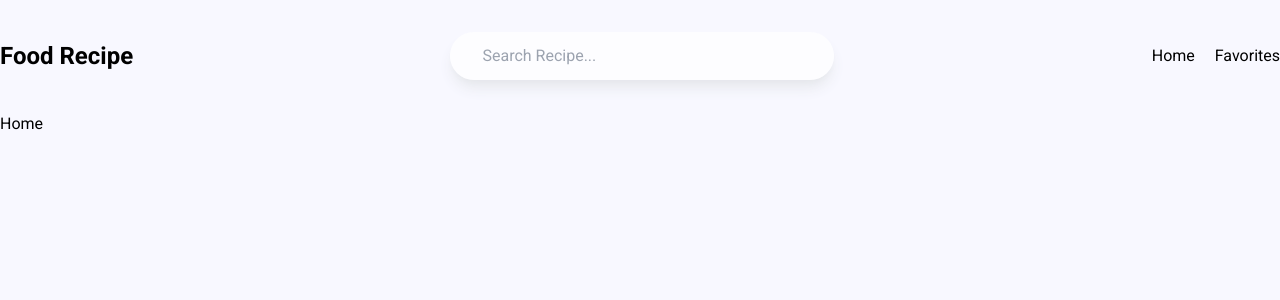
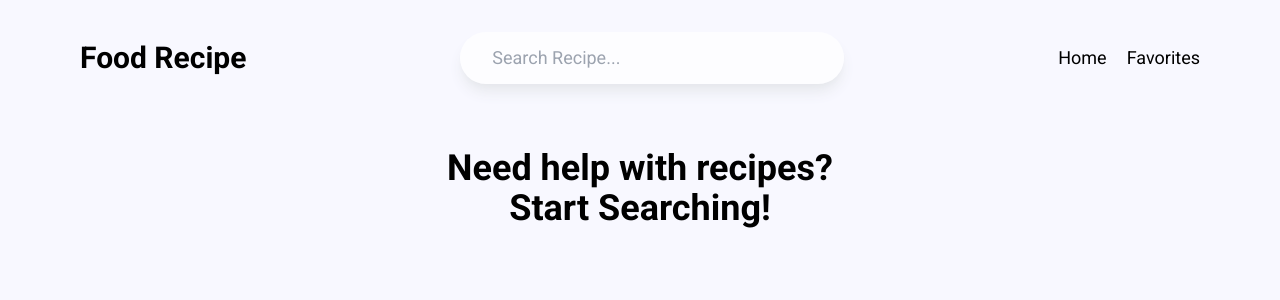
Before and after one commit to tasneem94/react-challenges, a React app in the folder food-recipe-app/: page / in a window 1280 px wide. Shown: the top 300 px of the page. Built offline with nearby package versions, Linux system fonts and the light colour scheme; the HTML template or start-up script is replaced by a standard one; a web font is replaced by a local one.

Commit message:
second-commit

```diff
--- a/food-recipe-app/src/App.jsx
+++ b/food-recipe-app/src/App.jsx
@@ -7,7 +7,7 @@ import Details from "./pages/Details";
 
 function App() {
   return (
-    <div>
+    <div className="px-10 lg:px-20 lg:text-lg">
       <Navbar />
       <Routes>
         <Route path="/" element={<Home />} />
--- a/food-recipe-app/src/components/Navbar.jsx
+++ b/food-recipe-app/src/components/Navbar.jsx
@@ -1,16 +1,22 @@
+import { useContext } from "react";
 import { NavLink } from "react-router-dom";
+import GlobalContext from "../context/globalContext";
 const Navbar = () => {
+  const { searchParam, setSearchParam, handleSubmit } =
+    useContext(GlobalContext);
   return (
     <nav className="flex justify-between items-center py-8 container mx-auto flex-col lg:flex-row gap-5 lg:gap-0">
-      <div className="text-2xl font-semibold">
+      <div className="text-2xl lg:text-3xl font-semibold">
         <NavLink to={"/"} className="text-black cursor-pointer">
           Food Recipe
         </NavLink>
       </div>
-      <form action="">
+      <form onSubmit={handleSubmit}>
         <input
           type="text"
           name="search"
+          value={searchParam}
+          onChange={(e) => setSearchParam(e.target.value)}
           placeholder="Search Recipe..."
           className="bg-white/75 px-8 py-3 rounded-full outline-none lg:w-96 shadow-lg shadow-gray-200 focus:shadow-gray-300"
         />
--- /dev/null
+++ b/food-recipe-app/src/components/RecipeList.jsx
@@ -0,0 +1,5 @@
+const RecipeList = ({ item }) => {
+  return <div>item</div>;
+};
+
+export default RecipeList;
--- /dev/null
+++ b/food-recipe-app/src/context/GlobalContext.jsx
@@ -0,0 +1,56 @@
+import { Children, createContext, useState } from "react";
+
+const GlobalContext = createContext(null);
+
+export const GlobalState = ({ children }) => {
+  const [searchParam, setSearchParam] = useState("");
+  const [submitted, setSubmitted] = useState(false);
+  const [loading, setLoading] = useState(false);
+  const [error, setError] = useState(null);
+  const [recipeList, setRecipeList] = useState([]);
+
+  const handleSubmit = async (event) => {
+    event.preventDefault();
+    if (searchParam.trim() !== "") setSubmitted(true);
+
+    try {
+      const response = await fetch(
+        `https://forkify-api.herokuapp.com/api/v2/recipes?search=${searchParam}`
+      );
+      const data = await response.json();
+      //   console.log(searchParam, data);
+
+      if (data?.data?.recipes) {
+        setRecipeList(data.data.recipes);
+        setLoading(false);
+        // setSearchParam("");
+        setError(null);
+      }
+    } catch (e) {
+      console.log(e);
+      setError(e);
+      setLoading(false);
+      //   setSearchParam("");
+      setRecipeList([]);
+    }
+  };
+  console.log(loading, recipeList);
+
+  return (
+    <GlobalContext.Provider
+      value={{
+        searchParam,
+        setSearchParam,
+        handleSubmit,
+        loading,
+        error,
+        recipeList,
+        submitted,
+      }}
+    >
+      {children}
+    </GlobalContext.Provider>
+  );
+};
+
+export default GlobalContext;
--- a/food-recipe-app/src/main.jsx
+++ b/food-recipe-app/src/main.jsx
@@ -3,11 +3,14 @@ import ReactDOM from "react-dom/client";
 import App from "./App.jsx";
 import "./index.css";
 import { BrowserRouter } from "react-router-dom";
+import { GlobalState } from "./context/globalContext.jsx";
 
 ReactDOM.createRoot(document.getElementById("root")).render(
   <BrowserRouter>
     <React.StrictMode>
-      <App />
+      <GlobalState>
+        <App />
+      </GlobalState>
     </React.StrictMode>
   </BrowserRouter>
 );
--- a/food-recipe-app/src/pages/Home.jsx
+++ b/food-recipe-app/src/pages/Home.jsx
@@ -1,4 +1,32 @@
+import { useContext } from "react";
+import GlobalContext from "../context/globalContext";
+import RecipeList from "../components/RecipeList";
+
 const Home = () => {
-  return <div>Home</div>;
+  const { recipeList, loading, error, searchParam, submitted } =
+    useContext(GlobalContext);
+  if (loading) {
+    return <div>Loading...Please wait.</div>;
+  }
+  if (error) {
+    return <div>Ooops! {error}</div>;
+  }
+  return (
+    <div className="py-8 container mx-auto flex flex-wrap justify-center gap-10">
+      {recipeList && recipeList.length > 0 ? (
+        recipeList.map((item) => <RecipeList item={item} />)
+      ) : submitted ? (
+        <div className="text-xl lg:text-4xl text-center font-bold">
+          No item found.
+          <br /> Search something different, maybe?
+        </div>
+      ) : (
+        <div className="text-xl lg:text-4xl text-center font-bold">
+          Need help with recipes?
+          <br /> Start Searching!
+        </div>
+      )}
+    </div>
+  );
 };
 export default Home;
```
